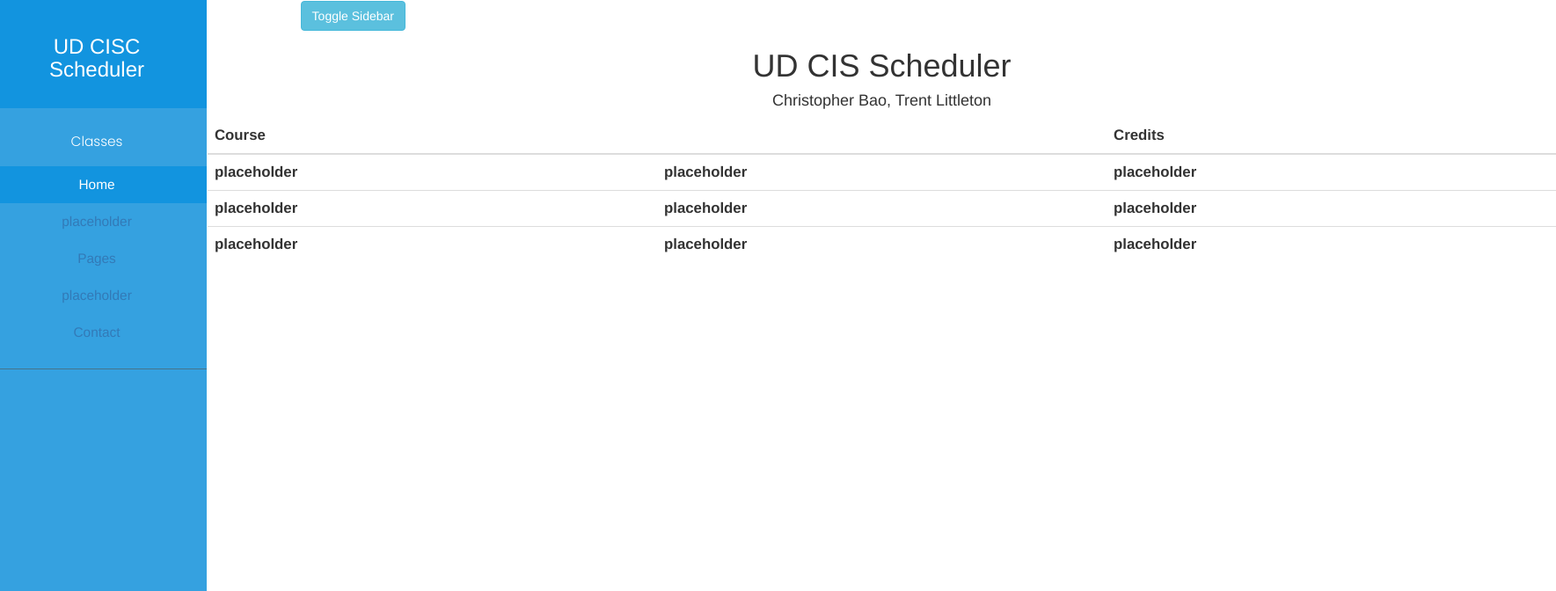
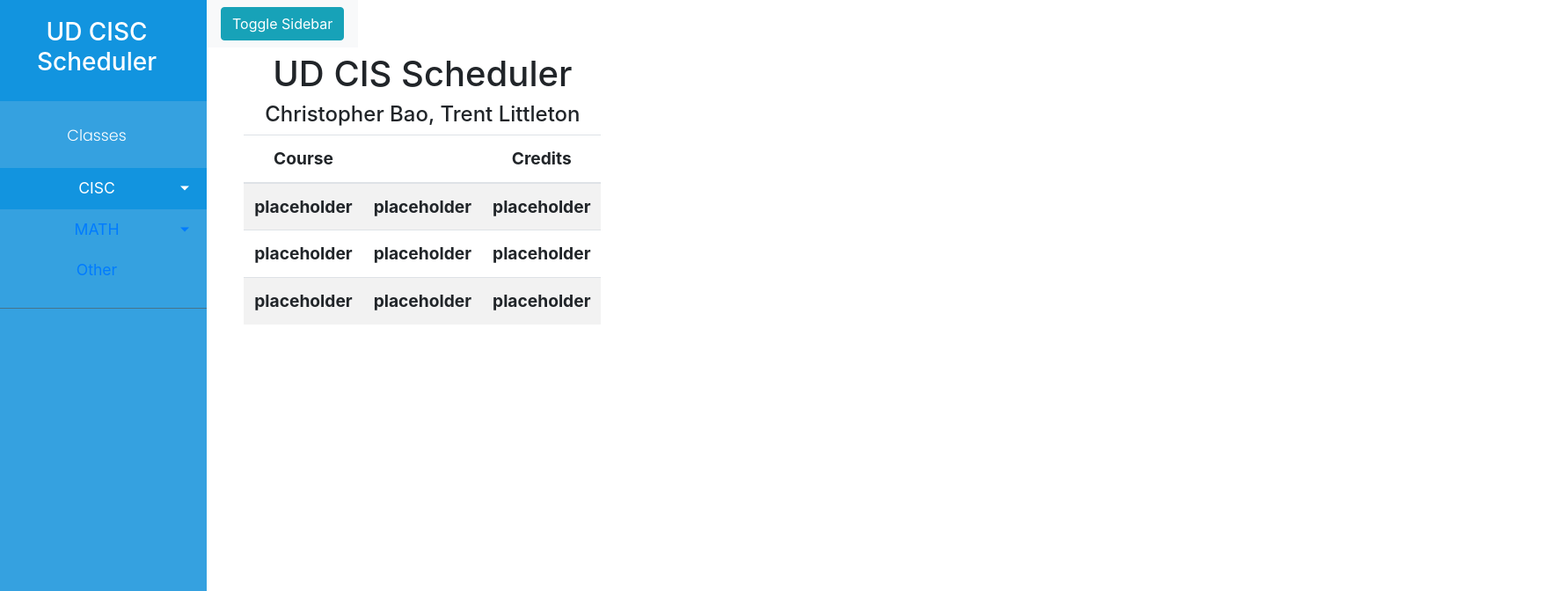
Before and after one commit to UD-CISC275-F21/ud-cis-scheduler-team-19, a React (Create React App) app: page / in a window 1280 px wide. Shown: the top 672 px of the page at 88% size, 1769 px wide, since content can reach past the window. Built offline with nearby package versions, Linux system fonts and the light colour scheme.

Commit message:
updated sidebar + css

```diff
--- a/package.json
+++ b/package.json
@@ -11,7 +11,7 @@
     "@types/node": "^12.20.27",
     "@types/react": "^17.0.26",
     "@types/react-dom": "^17.0.9",
-    "bootstrap": "^3.4.1",
+    "bootstrap": "^4.6.1",
     "react": "^17.0.2",
     "react-bootstrap": "^2.0.0",
     "react-bootstrap-validation": "^0.1.11",
--- a/src/App.css
+++ b/src/App.css
@@ -48,10 +48,8 @@
 .main {
   width: 500%;
   font-size: 1.2em;
-}
-
-Button {
-  margin-left: -250px;
+  margin-top: 60px;
+  margin-left: -100px;
 }
 
 #sidebar {
@@ -94,6 +92,10 @@ body {
   font-family: 'Poppins', sans-serif;
   background: #fafafa;
 
+}
+
+table table-striped {
+  width: 100%;
 }
 
 p {
--- a/src/App.tsx
+++ b/src/App.tsx
@@ -1,6 +1,8 @@
 import React from "react";
 import logo from "./logo.svg";
 import { Sidebar } from "./components/Sidebar";
+import { SemesterTable } from "./components/SemesterTable";
+import { Row } from "react-bootstrap";
 import "./App.css";
 import "bootstrap/dist/css/bootstrap.min.css";
 
--- a/src/components/SemesterTable.tsx
+++ b/src/components/SemesterTable.tsx
@@ -3,7 +3,7 @@ import { Row, Table } from "react-bootstrap";
 
 export function SemesterTable(): JSX.Element {
     return <Row>
-        <Table className="table">
+        <Table className="table table-striped">
             <thead>
                 <tr>
                     <th scope="row">Course</th>
--- a/src/components/Sidebar.tsx
+++ b/src/components/Sidebar.tsx
@@ -1,6 +1,7 @@
 import React, { useState } from "react";
+import { Row, Col, Button } from "react-bootstrap";
 import { SemesterTable } from "./SemesterTable";
-import { Row, Button } from "react-bootstrap";
+import { findRenderedComponentWithType } from "react-dom/test-utils";
 
 export function Sidebar(): JSX.Element {
     const [isSidebarActive, setIsSidebarActive] = useState(true);
@@ -12,41 +13,35 @@ export function Sidebar(): JSX.Element {
             <ul className="list-unstyled components">
                 <p>Classes</p>
                 <li className="active">
-                    <a href="#homeSubmenu" data-toggle="collapse" aria-expanded="false" className="dropdown-toggle">Home</a>
-                    <ul className="collapse list-unstyled" id="homeSubmenu">
+                    <a href="#ciscSubmenu" data-toggle="collapse" aria-expanded="false" className="dropdown-toggle">CISC</a>
+                    <ul className="collapse list-unstyled" id="ciscSubmenu">
                         <li>
-                            <a href="#">placeholder</a>
+                            aaa
                         </li>
                         <li>
-                            <a href="#">placeholder</a>
+                            bbb
                         </li>
                         <li>
-                            <a href="#">placeholder</a>
+                            ccc
                         </li>
                     </ul>
                 </li>
                 <li>
-                    <a href="#">placeholder</a>
-                </li>
-                <li>
-                    <a href="#pageSubmenu" data-toggle="collapse" aria-expanded="false" className="dropdown-toggle">Pages</a>
-                    <ul className="collapse list-unstyled" id="pageSubmenu">
+                    <a href="#mathSubmenu" data-toggle="collapse" aria-expanded="false" className="dropdown-toggle">MATH</a>
+                    <ul className="collapse list-unstyled" id="mathSubmenu">
                         <li>
-                            <a href="#">placeholder</a>
+                            <a href="#">aaa</a>
                         </li>
                         <li>
-                            <a href="#">placeholder</a>
+                            <a href="#">bbb</a>
                         </li>
                         <li>
-                            <a href="#">placeholder</a>
+                            <a href="#">ccc</a>
                         </li>
                     </ul>
                 </li>
                 <li>
-                    <a href="#">placeholder</a>
-                </li>
-                <li>
-                    <a href="#">Contact</a>
+                    <a href="#">Other</a>
                 </li>
             </ul>
         </nav>
@@ -65,18 +60,22 @@ export function Sidebar(): JSX.Element {
                 <div id="content">
                     <nav className="navbar navbar-expand-lg navbar-light bg-light">
                         <div className="container-fluid">
-                            <Button onClick={buttonHandler} type="button" id="sidebarCollapse" className="btn btn-info">
-                                <i className="fas fa-align-left"></i>
-                                <span>Toggle Sidebar</span>
-                            </Button>
-                            <div className="main">
-                                <h1>UD CIS Scheduler</h1>
-                                <h4>Christopher Bao, Trent Littleton</h4>
-                                <SemesterTable></SemesterTable>
-                            </div>
+                            <Row>
+                                <Button onClick={buttonHandler} type="button" id="sidebarCollapse" className="btn btn-info">
+                                    <i className="fas fa-align-left"></i>
+                                    <span>Toggle Sidebar</span>
+                                </Button>
+                            </Row>
                         </div>
                     </nav>
                 </div>
+                <Row>
+                    <div className="main">
+                        <h1>UD CIS Scheduler</h1>
+                        <h4>Christopher Bao, Trent Littleton</h4>
+                        <SemesterTable></SemesterTable>
+                    </div>
+                </Row>
             </div>
         </Row>
     );
```
Also changed, not shown: 1 other file (tests, documents, lock files or other folders).
